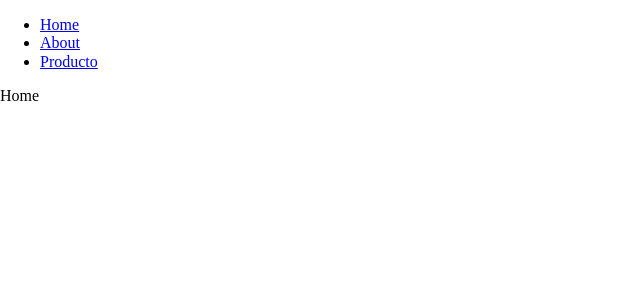
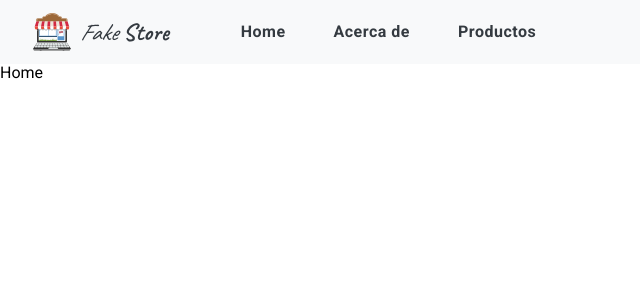
Before and after one commit to Zuniga63/make-it-assessment, a React (Create React App) app: page / in a window 1280 px wide. Shown: the top 300 px of the page, without its empty margins (0-640 px from the left). Built offline with nearby package versions, Linux system fonts and the light colour scheme.

Commit message:
add app-bar

```diff
--- a/src/App.jsx
+++ b/src/App.jsx
@@ -1,34 +1,24 @@
 import React from 'react';
-import { BrowserRouter as Router, Routes, Route, Link } from 'react-router-dom';
+import { BrowserRouter as Router, Routes, Route } from 'react-router-dom';
 
 import About from './pages/About';
 import Home from './pages/Home';
 import ProductDetail from './pages/ProductDetail';
+import AppBar from './components/AppBar';
 
 function App() {
   return (
     <Router>
       <div>
-        <nav>
-          <ul>
-            <li>
-              <Link to="/">Home</Link>
-            </li>
-            <li>
-              <Link to="/about">About</Link>
-            </li>
-            <li>
-              <Link to="/product">Producto</Link>
-            </li>
-          </ul>
-        </nav>
+        <AppBar />
 
         {/* A <Switch> looks through its children <Route>s and
             renders the first one that matches the current URL. */}
         <Routes>
-          <Route path="/about" element={<About />} />
-          <Route path="/product" element={<ProductDetail />} />
           <Route path="/" element={<Home />} />
+          <Route path="about" element={<About />} />
+          <Route path="product/:id" element={<ProductDetail />} />
+          <Route path="*" element={<h1>404</h1>} />
         </Routes>
       </div>
     </Router>
--- /dev/null
+++ b/src/components/AppBar.jsx
@@ -0,0 +1,65 @@
+import React, { Component } from 'react';
+import '../styles/components/AppBar.scss';
+
+import Brand from './AppBarBrand';
+import DesktopNavbar from './DesktopNavbar';
+import MobileNavbar from './MobileNavbar';
+
+export default class AppBar extends Component {
+  constructor(props) {
+    super(props);
+    this.state = {
+      routes: [
+        { id: 1, path: '/', name: 'Home' },
+        { id: 2, path: 'about', name: 'Acerca de' },
+        { id: 3, path: 'product/1', name: 'Productos' },
+      ],
+      showNavbar: false,
+    };
+    this.navbarToggle = this.navbarToggle.bind(this);
+    this.hiddeNavbar = this.hiddeNavbar.bind(this);
+  }
+
+  navbarToggle() {
+    const { showNavbar } = this.state;
+    this.setState({ showNavbar: !showNavbar });
+  }
+
+  hiddeNavbar() {
+    this.setState({ showNavbar: false });
+  }
+
+  render() {
+    const { routes, showNavbar } = this.state;
+    return (
+      <div className="app-bar">
+        <Brand handleClick={this.hiddeNavbar} />
+        <MobileNavbar
+          routes={routes}
+          show={showNavbar}
+          handleClick={this.hiddeNavbar}
+        />
+        <DesktopNavbar routes={routes} />
+
+        <button
+          className="app-bar__toggle"
+          type="button"
+          onClick={this.navbarToggle}
+        >
+          <svg
+            xmlns="http://www.w3.org/2000/svg"
+            className="app-bar__toggle__icon"
+            viewBox="0 0 20 20"
+            fill="currentColor"
+          >
+            <path
+              fillRule="evenodd"
+              d="M3 5a1 1 0 011-1h12a1 1 0 110 2H4a1 1 0 01-1-1zM3 10a1 1 0 011-1h12a1 1 0 110 2H4a1 1 0 01-1-1zM3 15a1 1 0 011-1h12a1 1 0 110 2H4a1 1 0 01-1-1z"
+              clipRule="evenodd"
+            />
+          </svg>
+        </button>
+      </div>
+    );
+  }
+}
--- /dev/null
+++ b/src/components/AppBarBrand.jsx
@@ -0,0 +1,22 @@
+import React, { PureComponent } from 'react';
+import { Link } from 'react-router-dom';
+import logo from '../assets/logo.svg';
+
+import '../styles/components/AppBarBrand.scss';
+
+export default class Brand extends PureComponent {
+  render() {
+    const { handleClick } = this.props;
+    return (
+      <Link to="/" className="brand" onClick={handleClick}>
+        <figure className="brand__fig">
+          <img src={logo} alt="brand icon" className="brand__icon" />
+        </figure>
+        <h1 className="brand__name">
+          <span className="italy">Fake</span>{' '}
+          <strong className="font-bold">Store</strong>
+        </h1>
+      </Link>
+    );
+  }
+}
--- /dev/null
+++ b/src/components/DesktopNavbar.jsx
@@ -0,0 +1,21 @@
+import React, { PureComponent } from 'react';
+import { Link } from 'react-router-dom';
+import '../styles/components/DesktopNavbar.scss';
+
+export default class DesktopNavbar extends PureComponent {
+  render() {
+    const { routes } = this.props;
+
+    return (
+      <ul className="desktop-navbar">
+        {routes.map((route) => (
+          <li className="desktop-navbar__item" key={route.id}>
+            <Link to={route.path} className="desktop-navbar__link">
+              {route.name}
+            </Link>
+          </li>
+        ))}
+      </ul>
+    );
+  }
+}
--- /dev/null
+++ b/src/components/MobileNavbar.jsx
@@ -0,0 +1,27 @@
+import React, { PureComponent } from 'react';
+import { Link } from 'react-router-dom';
+
+import '../styles/components/MobileNavbar.scss';
+
+export default class MobileNavbar extends PureComponent {
+  render() {
+    const { routes, show, handleClick } = this.props;
+    return (
+      <nav className={show ? 'mobile-navbar show' : 'mobile-navbar'}>
+        <ul className="mobile-navbar__list">
+          {routes.map((route) => (
+            <li className="mobile-navbar__list__item" key={route.id}>
+              <Link
+                to={route.path}
+                onClick={handleClick}
+                className="mobile-navbar__link"
+              >
+                {route.name}{' '}
+              </Link>
+            </li>
+          ))}
+        </ul>
+      </nav>
+    );
+  }
+}
--- a/src/pages/ProductDetail.jsx
+++ b/src/pages/ProductDetail.jsx
@@ -1,10 +1,8 @@
-/* eslint-disable react/prefer-stateless-function */
-import React, { Component } from 'react';
+import React from 'react';
+import { useParams } from 'react-router-dom';
 
-class ProductDetail extends Component {
-  render() {
-    return <div>ProductDetail</div>;
-  }
+export default function ProductDetail() {
+  const { id } = useParams();
+
+  return <div>ProductDetail {id} </div>;
 }
-
-export default ProductDetail;
--- a/src/styles/abstract/_variables.scss
+++ b/src/styles/abstract/_variables.scss
@@ -0,0 +1,24 @@
+:root {
+  --gray-dark: #343a40;
+  --gray-100: #f8f9fa;
+  --gray-200: #e9ecef;
+  --gray-300: #dee2e6;
+  --gray-400: #ced4da;
+  --gray-500: #adb5bd;
+  --gray-600: #6c757d;
+  --gray-700: #495057;
+  --gray-800: #343a40;
+  --gray-900: #212529;
+  --primary: #0d6efd;
+  --secondary: #6c757d;
+  --success: #198754;
+  --info: #0dcaf0;
+  --warning: #ffc107;
+  --danger: #dc3545;
+  --light: #f8f9fa;
+  --dark: #212529;
+  --header-height: 4rem;
+  --sans: 'Roboto', sans-serif;
+  --display: 'Caveat', cursive;
+  font-family: var(--sans);
+}
--- a/src/styles/base/_base.scss
+++ b/src/styles/base/_base.scss
@@ -0,0 +1,7 @@
+.italy {
+  font-style: italic;
+}
+
+.font-bold {
+  font-weight: 700;
+}
--- /dev/null
+++ b/src/styles/components/AppBar.scss
@@ -0,0 +1,45 @@
+@import '../abstract/mixins';
+
+.app-bar {
+  position: relative;
+  display: flex;
+  gap: 1rem;
+  justify-content: space-between;
+  align-items: center;
+  width: 100%;
+  height: var(--header-height);
+  padding-left: 1rem;
+  padding-right: 1rem;
+  background-color: var(--light);
+
+  @include lg() {
+    padding-left: 2rem;
+    padding-right: 2rem;
+  }
+}
+
+.app-bar__toggle {
+  display: flex;
+  align-items: center;
+  padding: 0.5rem;
+  border-radius: 100%;
+  border-color: transparent;
+  color: var(--gray-800);
+  background-color: var(--light);
+  transition-property: background;
+  transition-duration: 200ms;
+  outline: none;
+
+  @include md() {
+    display: none;
+  }
+}
+
+.app-bar__toggle:active {
+  background-color: var(--gray-200);
+}
+
+.app-bar__toggle__icon {
+  width: 20px;
+  height: 20px;
+}
--- /dev/null
+++ b/src/styles/components/AppBarBrand.scss
@@ -0,0 +1,27 @@
+.brand {
+  display: flex;
+  gap: 0.5rem;
+  align-items: center;
+  text-decoration: none;
+  font-family: var(--display);
+}
+
+.brand__fig {
+  display: block;
+  width: 2.5rem;
+  margin: 0;
+}
+
+.brand__icon {
+  display: block;
+  width: 100%;
+  margin: 0;
+}
+
+.brand__name {
+  margin: 0;
+  font-size: 1.5rem;
+  color: var(--gray-800);
+  line-height: 1.5;
+  font-weight: 400;
+}
--- /dev/null
+++ b/src/styles/components/DesktopNavbar.scss
@@ -0,0 +1,31 @@
+@import '../abstract/mixins';
+
+.desktop-navbar {
+  display: none;
+  list-style: none;
+  color: var(--gray-800);
+  margin: 0;
+
+  @include md() {
+    display: flex;
+    gap: 1rem;
+    align-items: center;
+    flex-grow: 1;
+  }
+}
+
+.desktop-navbar__link {
+  display: inline-block;
+  text-decoration: none;
+  color: inherit;
+  border-radius: 0.5rem;
+  padding: 0.5rem 1rem;
+  transition-property: background-color;
+  transition-duration: 200ms;
+  font-weight: 700;
+  letter-spacing: 0.5px;
+}
+
+.desktop-navbar__link:active {
+  background-color: var(--gray-200);
+}
--- /dev/null
+++ b/src/styles/components/MobileNavbar.scss
@@ -0,0 +1,50 @@
+@import '../abstract/mixins';
+
+.mobile-navbar {
+  position: absolute;
+  left: 0;
+  right: 0;
+  bottom: calc(-100vh + var(--header-height));
+  top: var(--header-height);
+  background-color: rgba($color: #000000, $alpha: 0.3);
+  transform: translateX(-100%);
+  transition-property: transform;
+  transition-duration: 300ms;
+
+  @include md() {
+    display: none;
+  }
+}
+
+.mobile-navbar.show {
+  transform: translateX(0);
+}
+
+.mobile-navbar__list {
+  padding: 0;
+  margin: 0;
+  list-style: none;
+}
+
+.mobile-navbar__list__item {
+  border-bottom: 2px solid var(--light);
+}
+
+.mobile-navbar__list__item:last-child {
+  border-bottom: transparent;
+}
+
+.mobile-navbar__link {
+  display: block;
+  padding: 1rem 0.5rem;
+  text-decoration: none;
+  color: var(--light);
+  background-color: rgba($color: #212529, $alpha: 0.8);
+  outline: none;
+  font-weight: 700;
+}
+
+.mobile-navbar__link:active {
+  background-color: var(--light);
+  color: var(--dark);
+}
```
Also changed, not shown: src/assets/logo.svg (added).
